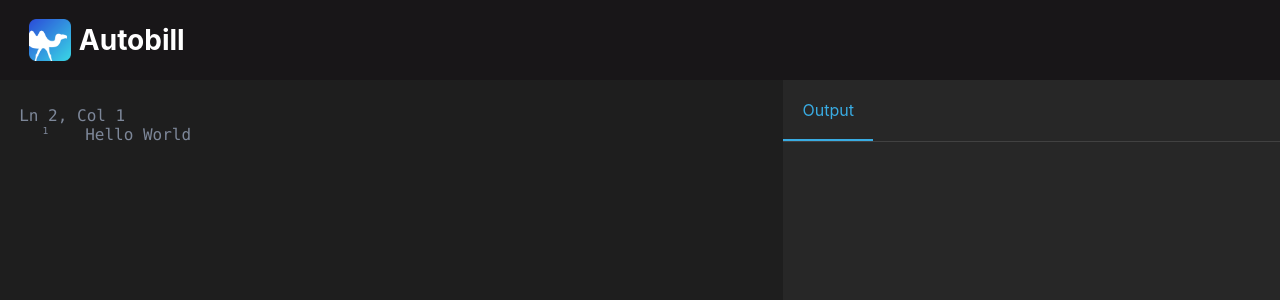
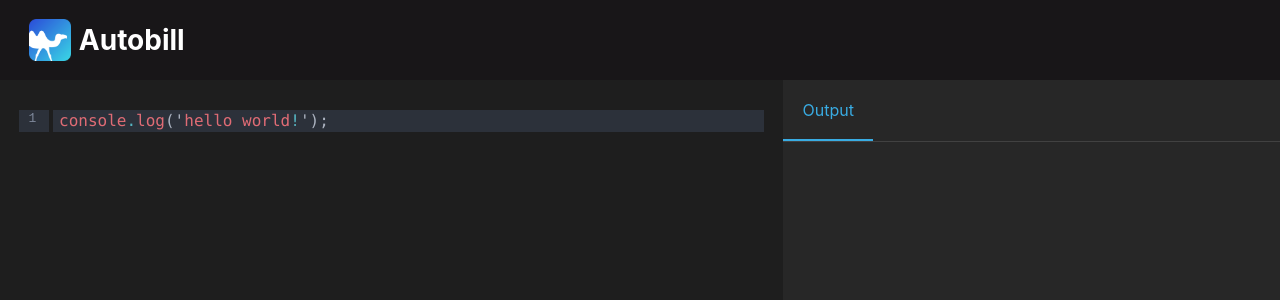
Before and after one commit to Bibi210/Interface-Web-Autobill, a React (Vite) app in the folder front/: page / in a window 1280 px wide. Shown: the top 300 px of the page. Built offline with nearby package versions, Linux system fonts and the light colour scheme.

Commit message:
Implementing Codemirror for Ocaml and style it

```diff
--- a/front/components/CodeEditor.tsx
+++ b/front/components/CodeEditor.tsx
@@ -5,147 +5,22 @@ import React, {
   useRef,
   useState,
 } from "react"
+import CodeMirror from '@uiw/react-codemirror';
+import { oneDark } from '@codemirror/theme-one-dark'
+import { StreamLanguage } from '@codemirror/language';
+import { oCaml }from '@codemirror/legacy-modes/mode/mllike'
 const CodeEditor = () => {
-  const [col, setCol] = useState(1)
-  const [lineToFocus, setLineToFocus] = useState(1)
-  const [text, setText] = useState([{ indent: 1, content: "Hello World" }])
-  const lineRefs = useRef<Array<HTMLSpanElement | null>>([])
-  const handleCursorPosition = (isLeft: boolean | null) => {
-    let offset = window.getSelection()?.focusOffset ?? 0
-    if(isLeft!=null && isLeft){
-      const range = window.getSelection()?.rangeCount ?? 0
-      offset = window.getSelection()?.anchorOffset ?? 0
-      if(col>1){
-        setCol(offset - range + 1)
-      }
-      return
-    }
-    if(isLeft!=null && !isLeft){
-        if(col<=text[lineToFocus].content.length){
-          setCol(offset + 2)
-        }
-        return
-    }
-    else{
-      setCol(offset + 1)
-    }
-  }
-
-  const handleCursorMovement = (e: KeyboardEvent) => {
-    if (e.isComposing || e.key === "ArrowLeft") {
-      handleCursorPosition(true)
-      return
-    }
-    if (e.isComposing || e.key === "ArrowRight") {
-      handleCursorPosition(false)
-      return
-    }
-    if (e.isComposing || e.key === "Enter") {
-      e.preventDefault()
-      console.log(lineToFocus)
-      const old = [...text]
-      const first_part = old.slice(0, lineToFocus + 1)
-      first_part.push({ indent: 1, content: "" })
-      setText(first_part.concat(old.slice(lineToFocus + 1, old.length)))
-      setCol(1)
-      return
-    }
-    if (e.isComposing || (e.key === "ArrowUp" && lineToFocus > 0)) {
-      e.preventDefault()
-      lineRefs.current[lineToFocus]?.blur()
-      lineRefs.current[lineToFocus - 1]?.focus()
-      setLineToFocus(lineToFocus - 1)
-      return
-    }
-    if (
-      e.isComposing ||
-      (e.key === "ArrowDown" && lineToFocus < text.length - 1)
-    ) {
-      e.preventDefault()
-      lineRefs.current[lineToFocus]?.blur()
-      lineRefs.current[lineToFocus + 1]?.focus()
-      setLineToFocus(lineToFocus + 1)
-      return
-    }
-    if (e.isComposing || (e.key === "Backspace" && col == 0)) {
-      e.preventDefault()
-      const newText = [...text]
-      newText.filter((t, i) => i !== lineToFocus)
-      setText(newText)
-      lineRefs.current[lineToFocus]?.blur()
-      lineRefs.current[lineToFocus - 1]?.focus()
-      setLineToFocus(lineToFocus - 1)
-      return
-    } else {
-      e.preventDefault()
-      const newText = [...text]
-      let first_part = newText[lineToFocus].content.slice(0, col+1)
-      const second_part = newText[lineToFocus].content.slice(
-        col + 1,
-        newText[lineToFocus].content.length
-      )
-      if (e.isComposing || e.key === "Backspace") {
-        first_part.slice(0, first_part.length - 1)
-      } else {
-        if (String.fromCharCode(e.keyCode).match(/(\w|\s)/g)) {
-          first_part = first_part + e.key
-        }
-      }
-      newText[lineToFocus].content = first_part + second_part
-      setText(newText)
-    }
-  }
-  const handleNewFocus = (i: number) => {
-    lineRefs.current[i]?.classList.add("focused")
-    setLineToFocus(i)
-  }
-  const handleChange = (i: number, e: ChangeEvent) => {
-    console.log(e)
-  }
-  useEffect(() => {
-    if (lineRefs.current.length != text.length) {
-      lineRefs.current = lineRefs.current.slice(0, text.length + 1)
-      lineRefs.current[lineToFocus]?.blur()
-      lineRefs.current[lineToFocus + 1]?.focus()
-    }
-  }, [text])
-  return (
-    <div className="editor">
-      <div>
-        Ln {lineToFocus + 1}, Col {col}
-      </div>
-      {text.map((t, i) => {
-        return (
-          <div
-            key={i}
-            className={"codeLine"}
-            onKeyDownCapture={(e) => handleCursorMovement(e)}
-            onFocusCapture={() => handleNewFocus(i)}
-            onBlurCapture={() =>
-              lineRefs.current[i]?.classList.remove("focused")
-            }
-            onClick={() => handleCursorPosition(null)}
-            onChange={(e) => console.log(window.getSelection())}
-          >
-            <span className={"lineNumber"}>{i + 1}</span>
-            {Array(t.indent)
-              .fill()
-              .map((a, i) => {
-                return <span key={i} className="indentBlock"></span>
-              })}
-            <span
-              ref={(el) => (lineRefs.current[i] = el)}
-              style={{ width: "100%" }}
-              suppressContentEditableWarning={true}
-              contentEditable={true}
-              onChange={(e) => handleChange(i, e)}
-            >
-              {t.content}
-            </span>
-          </div>
-        )
-      })}
-    </div>
+  return(
+  <>
+  <CodeMirror
+      value="console.log('hello world!');"
+      height="100%"
+      theme={oneDark}
+      extensions={[StreamLanguage.define(oCaml)]}
+      indentWithTab={true}
+      className='editor'
+    />
+  </>
   )
 }
 
--- a/front/package.json
+++ b/front/package.json
@@ -9,6 +9,11 @@
     "preview": "vite preview"
   },
   "dependencies": {
+    "@codemirror/theme-one-dark": "^6.1.0",
+    "@uiw/codemirror-extensions-langs": "^4.19.7",
+    "@uiw/codemirror-theme-atomone": "^4.19.7",
+    "@uiw/react-codemirror": "^4.19.7",
+    "codemirror": "^6.0.1",
     "react": "^18.2.0",
     "react-dom": "^18.2.0"
   },
--- a/front/src/App.tsx
+++ b/front/src/App.tsx
@@ -1,5 +1,6 @@
 import { useState } from 'react'
 import CodeEditor from '../components/CodeEditor'
+
 function App() {
   const [count, setCount] = useState(0)
 
--- a/front/src/global.css
+++ b/front/src/global.css
@@ -83,37 +83,20 @@ span.output{
 
 .editor {
   width: 100%;
-  font-family: 'Monaco';
-  color: #7d8799;
   outline: 0;
+  max-width: calc(100vw*0.6);
 }
 
-.editor *{
-  outline: 0;
+.cm-line{
+  border-left: 4px solid var(--bg-color);
 }
-
-.lineNumber{
-  font-size: 0.6rem;
-  width: 2rem;
-  padding-bottom: auto;
-  border-right: 0.25rem solid var(--bg-color);
-  display: flex;
-  justify-content: flex-end;
+.ͼo, .cm-gutters {
+  background-color: transparent !important;
 }
-
-.codeLine{
-  display: flex;
-  width: 100%;
-  font-size: 1rem;
-  cursor: text;
+.cm-activeLine{
+  background-color: #2c313a !important;
 }
-
-.indentBlock{
-  padding: 0rem 0.8rem;
-  border-right: 0.25rem solid var(--bg-color);
-  margin-right: 0.2rem;
+.cm-content *{
+  font-family: 'Monaco', sans-serif !important;
+  font-size: 16px;
 }
-
-.focused{
-  background: var( --color-focus);
-}
```
Also changed, not shown: 1 other file (tests, documents, lock files or other folders).
